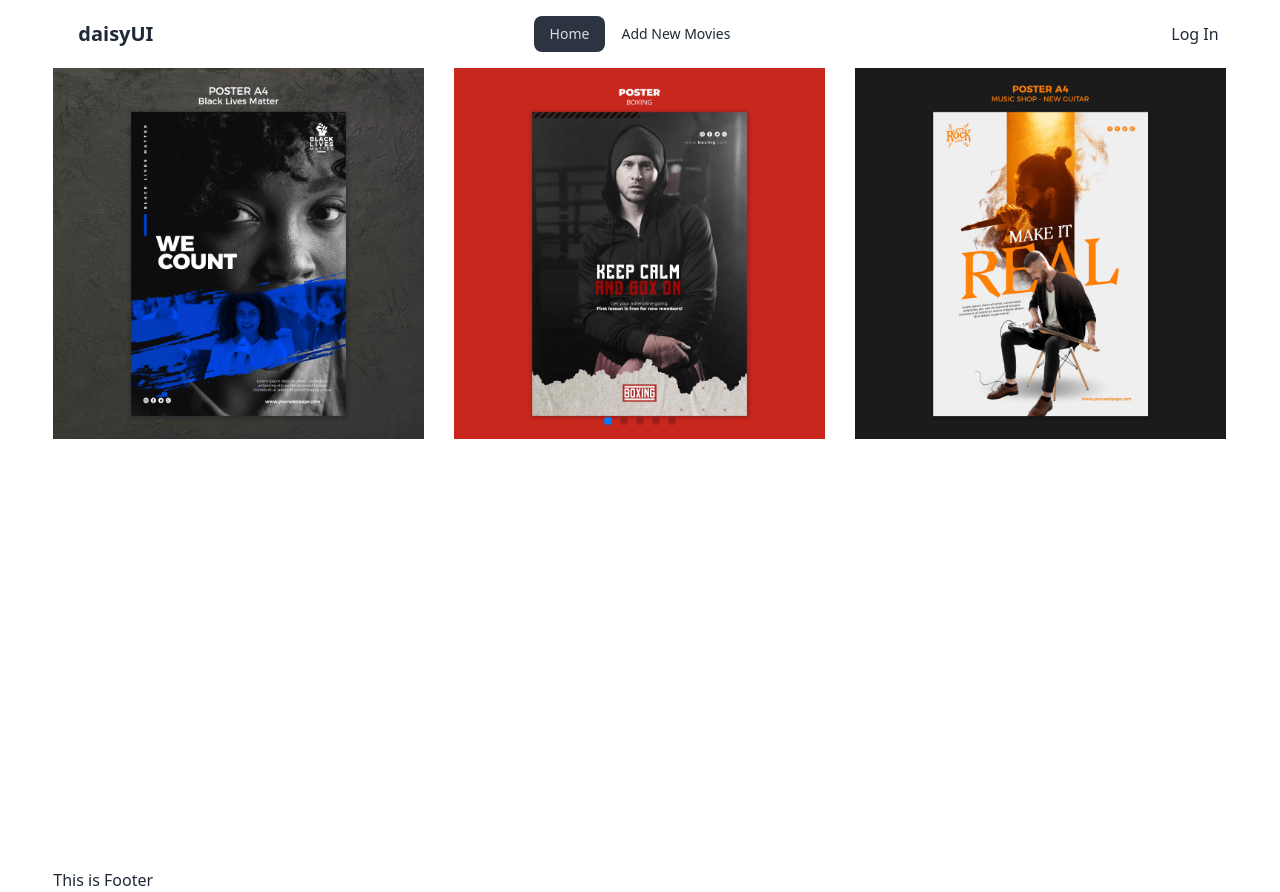
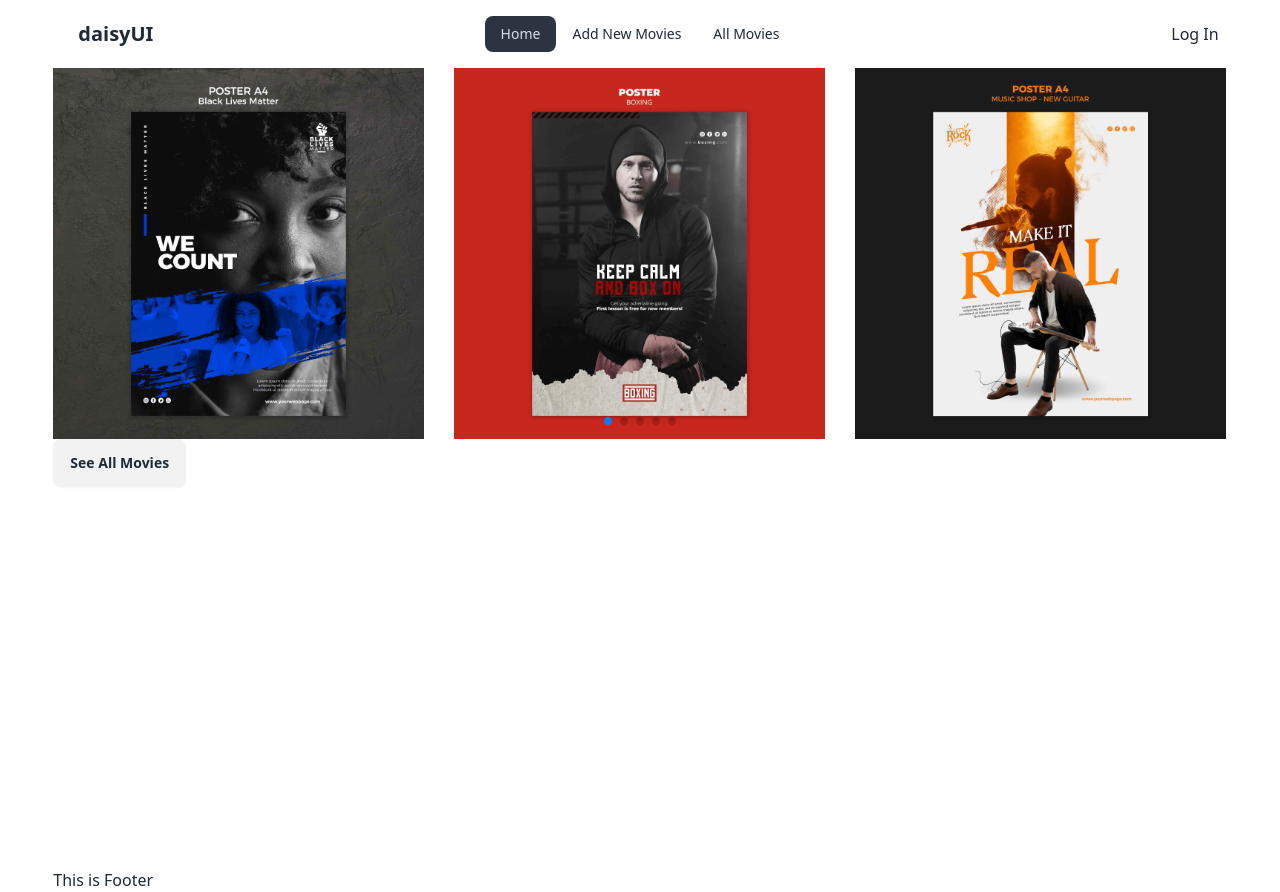
Before and after one commit to showrov4g/orchid, a React (Vite) app: page / in a window 1280 px wide. Built offline with nearby package versions, Linux system fonts and the light colour scheme; no server answers.

Commit message:
All movies page design successfully

```diff
--- a/src/Components/AddMovies.jsx
+++ b/src/Components/AddMovies.jsx
@@ -1,4 +1,5 @@
 import { useForm } from "react-hook-form";
+import { toast } from "react-toastify";
 
 const AddMovies = () => {
   const {
@@ -18,8 +19,14 @@ const AddMovies = () => {
       body: JSON.stringify(movies)
     })
     .then(res=>res.json())
-    .then(data => console.log(data))
-    .catch(err => console(err))
+    .then(data => {
+      toast.success("Your movies added successfully")
+      console.log(data)
+    })
+    .catch(err => {
+      toast.error(err.message);
+      console(err)
+    })
   };
   console.log(errors);
 
--- /dev/null
+++ b/src/Components/Featured.jsx
@@ -0,0 +1,20 @@
+import { useEffect, useState } from "react";
+import { Link } from "react-router-dom";
+
+const Featured = () => {
+    const [movies, setMovies] = useState();
+    useEffect(()=>{
+        fetch("https://orchid-server.vercel.app/movies")
+        .then(res =>res.json())
+        .then(data => setMovies(data))
+        .catch(err=>console.log(err))
+    },[])
+  return <div>
+
+        <div>
+          <Link to="/allmovies" className="btn" >See All Movies</Link>
+        </div>
+  </div>;
+};
+
+export default Featured;
--- a/src/Components/Navbar.jsx
+++ b/src/Components/Navbar.jsx
@@ -11,6 +11,9 @@ const Navbar = () => {
       </li>
       <li>
         <NavLink to="/addMovies">Add New Movies</NavLink>
+      </li>
+      <li>
+        <NavLink to="/allmovies">All Movies</NavLink>
       </li>
     </>
   );
--- /dev/null
+++ b/src/Pages/AllMovies.jsx
@@ -0,0 +1,13 @@
+import React, { useState } from 'react';
+import { useLoaderData } from 'react-router-dom';
+
+const AllMovies = () => {
+    const moviesData = useLoaderData();
+    return (
+        <div>
+
+        </div>
+    );
+};
+
+export default AllMovies;
--- a/src/Pages/Home.jsx
+++ b/src/Pages/Home.jsx
@@ -3,11 +3,15 @@ import Navbar from "../Components/Navbar";
 import Footer from "../Components/Footer";
 import { Outlet } from "react-router-dom";
 import Slider from "../Components/Slider";
+import Featured from "../Components/Featured";
 
 const Home = () => {
   return (
     <div>
       <Slider></Slider>
+      <div>
+        <Featured></Featured>
+      </div>
     </div>
   );
 };
--- a/src/Route/Route.jsx
+++ b/src/Route/Route.jsx
@@ -6,6 +6,7 @@ import Login from "../Pages/Login";
 import MainLayOut from "../MainLayout/MainLayOut";
 import PrivateRoute from "./PrivateRoute";
 import AddMovies from "../Components/AddMovies";
+import AllMovies from "../Pages/AllMovies";
 
 const router = createBrowserRouter([
   {
@@ -30,6 +31,11 @@ const router = createBrowserRouter([
           element: <PrivateRoute>
             <AddMovies></AddMovies>
           </PrivateRoute>
+        },
+        {
+          path: "/allmovies",
+          element: <AllMovies></AllMovies>,
+          loader: ()=> fetch("https://orchid-server.vercel.app/movies")
         }
     ]
   },
```
